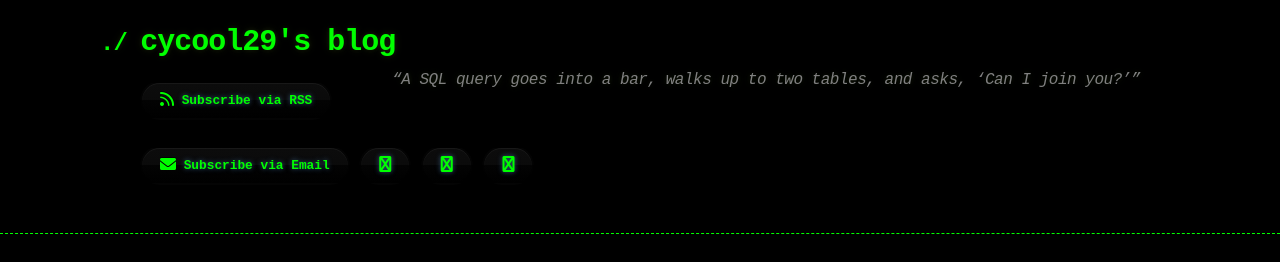
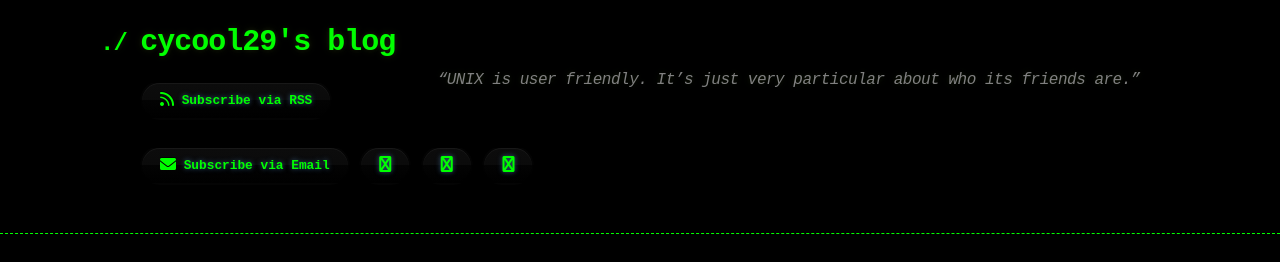
Before and after one commit to cycool29/cycool29.github.io, a Jekyll site: the page built from index.md, in a window 1280 px wide and 900 px high. Shown: the top 262 px of the window. Built offline with Jekyll 4.4.1, drawn with Linux system fonts in a browser that asks for light colours; a style sheet for code colours, icons or effects is not loaded.

Commit message:
Update quotes

```diff
--- a/_config.yml
+++ b/_config.yml
@@ -1,5 +1,5 @@
 title: cycool29's blog
-description: "“A SQL query goes into a bar, walks up to two tables, and asks, ‘Can I join you?’” "
+description: "“UNIX is user friendly. It’s just very particular about who its friends are.” "
 bio: A high school student. Intermediate in Python, Git, Bash. Learning JavaScript. He/Him. "
 author: cycool29
 url: https://cycool29.github.io
```
